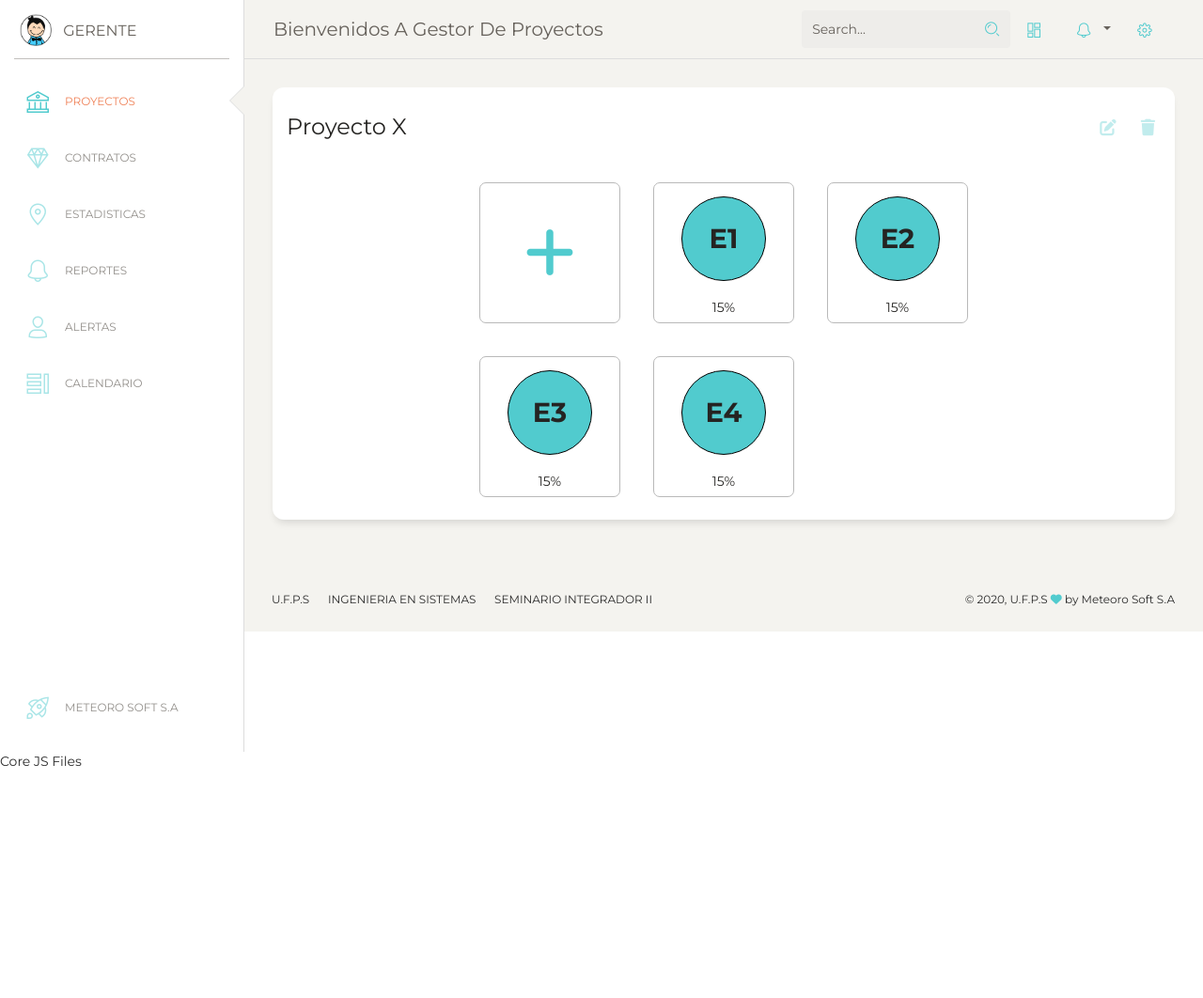
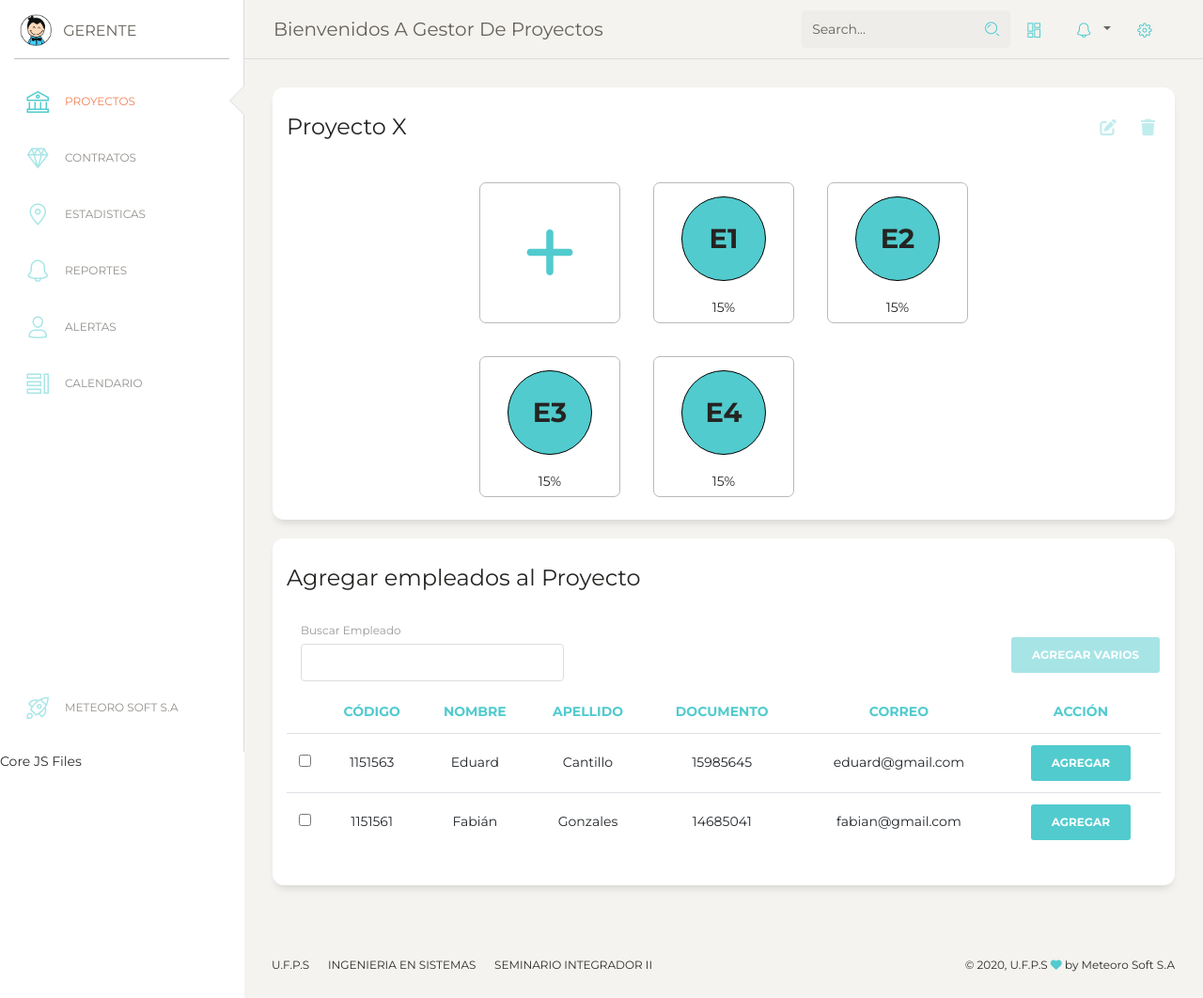
Before and after one commit to JulianVega03/AsteroideSoft, a PHP site: the page made by views/gerente/entregables/listar.php in a window 1280 px wide. Shown: the whole page at 94% size. Before the commit the page ends 815 px from the top, so only its background shows below. Run offline with PHP 8.4, Linux system fonts and the light colour scheme; the template is opened without the code that fills it, so the values that code supplies are empty; some libraries are stand-ins or nearby versions.

Commit message:
se agrega la vista de la funcionalidad 'agregar empleados a proyecto'

```diff
--- a/public/css/custom.css
+++ b/public/css/custom.css
@@ -1,4 +1,8 @@
 .card-header {
+    display: flex;
+}
+
+.card-body__flex {
     display: flex;
 }
 
@@ -53,8 +57,8 @@ button:disabled {
 
 .card__grilla-elemento-select {
     transform: scale(1.1);
-    border-color: #ef8157;
-    box-shadow: 0 0 1rem #ef8157;
+    border-color: #66615B;
+    box-shadow: 0 0 1rem #66615B;
 }
 
 .plus {
--- a/views/gerente/entregables/editar.php
+++ b/views/gerente/entregables/editar.php
@@ -34,7 +34,7 @@
 
                             <div class="form-group col-md-3">
                                 <label for="duracion">Duración</label>
-                                <input type="number" class="form-control" id="duracion" value="12" name="duracion">
+                                <input type="number" class="form-control" id="duracion" value="12" name="duracion" readonly>
                             </div>
                         </div>
                     </div>
--- a/views/gerente/entregables/listar.php
+++ b/views/gerente/entregables/listar.php
@@ -44,6 +44,70 @@
                 </div>
             </div>
         </div>
+
+        <div class="row">
+            <div class="col-md-12">
+                <div class="card">
+                    <div class="card-header">
+                        <h4 class="card-title"> Agregar empleados al Proyecto</h4>
+                    </div>
+                    <div class="card-body">
+                        <div class="card-body__flex">
+                            <div class="form-group col-md-4">
+                                <div>
+                                    <label for="buscar">Buscar Empleado</label>
+                                    <input type="double" class="form-control" id="buscar">
+                                </div>
+                            </div>
+                            <div class="card-header-icons">
+                                <a href="<?= URL ?>entregable"><button type="button" class="btn btn-primary addEmp">Agregar Varios</button></a>
+                            </div>
+                        </div>
+
+                        <div class="table-responsive">
+                            <table class="table text-center tabla">
+                                <thead class=" text-primary">
+                                    <th>
+
+                                    </th>
+                                    <th>Código</th>
+                                    <th>Nombre</th>
+                                    <th>Apellido</th>
+                                    <th>Documento</th>
+                                    <th>Correo</th>
+                                    <th>Acción</th>
+                                </thead>
+                                <tbody>
+
+                                    <tr>
+                                        <td><input type="checkbox"></td>
+                                        <td> 1151563</td>
+                                        <td>Eduard</td>
+                                        <td>Cantillo</td>
+                                        <td>15985645</td>
+                                        <td>eduard@gmail.com</td>
+                                        <td>
+                                            <a href="<?= URL ?>entregable"><button type="button" class="btn btn-primary">Agregar</button></a>
+                                        </td>
+                                    </tr>
+                                    <tr>
+                                        <td><input type="checkbox"></td>
+                                        <td>1151561</td>
+                                        <td>Fabián</td>
+                                        <td>Gonzales</td>
+                                        <td>14685041</td>
+                                        <td>fabian@gmail.com</td>
+                                        <td>
+                                            <a href="<?= URL ?>entregable"><button type="button" class="btn btn-primary">Agregar</button></a>
+                                        </td>
+                                    </tr>
+                                </tbody>
+                            </table>
+                        </div>
+                    </div>
+                </div>
+            </div>
+        </div>
     </div>
 
     <!-- Modal New-->
@@ -58,11 +122,12 @@
     <?php require_once 'views/gerente/templates/footer.php'; ?>
 
     <script>
+        $('.addEmp').prop("disabled", true);
         $('.edit').prop("disabled", true);
         $('.delete').prop("disabled", true);
 
         function select() {
-            if(!this.classList.contains('plus')) {
+            if (!this.classList.contains('plus')) {
                 this.classList.toggle('card__grilla-elemento-select');
                 actualizar();
             }
@@ -84,8 +149,48 @@
                 $('.delete').prop("disabled", false);
             }
         }
-            var elementos = document.querySelectorAll('.card__grilla-elemento');
-            elementos.forEach(elemento => elemento.addEventListener('click', select));
+        var elementos = document.querySelectorAll('.card__grilla-elemento');
+        elementos.forEach(elemento => elemento.addEventListener('click', select));
+
+        document.querySelector("#buscar").onkeyup = function() {
+            $TableFilter(".tabla", this.value);
+        }
+
+        $TableFilter = function(id, value) {
+            var rows = document.querySelectorAll(id + ' tbody tr');
+
+            for (var i = 0; i < rows.length; i++) {
+                var showRow = false;
+
+                var row = rows[i];
+                row.style.display = 'none';
+
+                for (var x = 0; x < row.childElementCount; x++) {
+                    if (row.children[x].textContent.toLowerCase().indexOf(value.toLowerCase().trim()) > -1) {
+                        showRow = true;
+                        break;
+                    }
+                }
+
+                if (showRow) {
+                    row.style.display = null;
+                }
+            }
+        }
+
+        var checks = $(':checkbox');
+        for (const check of checks) {
+            check.addEventListener('click', actualizarEmp);
+        }
+
+        function actualizarEmp() {
+            var checks = $('tbody > tr > td > :checked');
+            if (checks.length > 1) {
+                $('.addEmp').prop("disabled", false);
+            } else {
+                $('.addEmp').prop("disabled", true);
+            }
+        }
     </script>
 </div>
 
```
